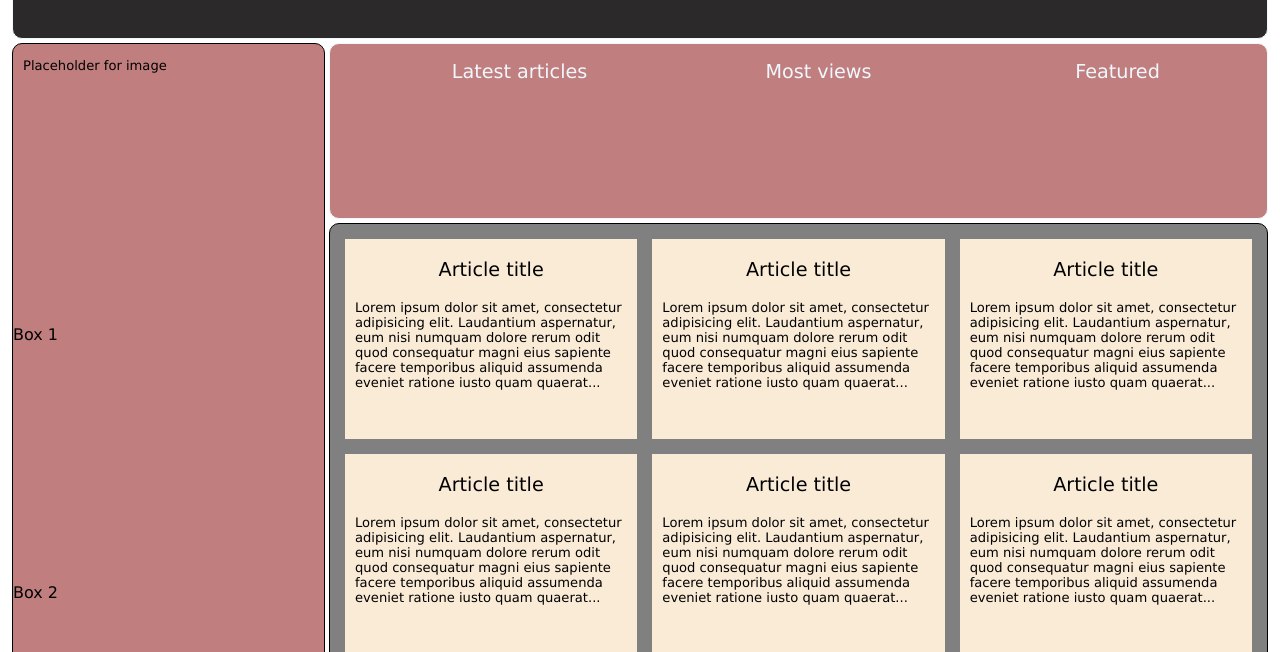
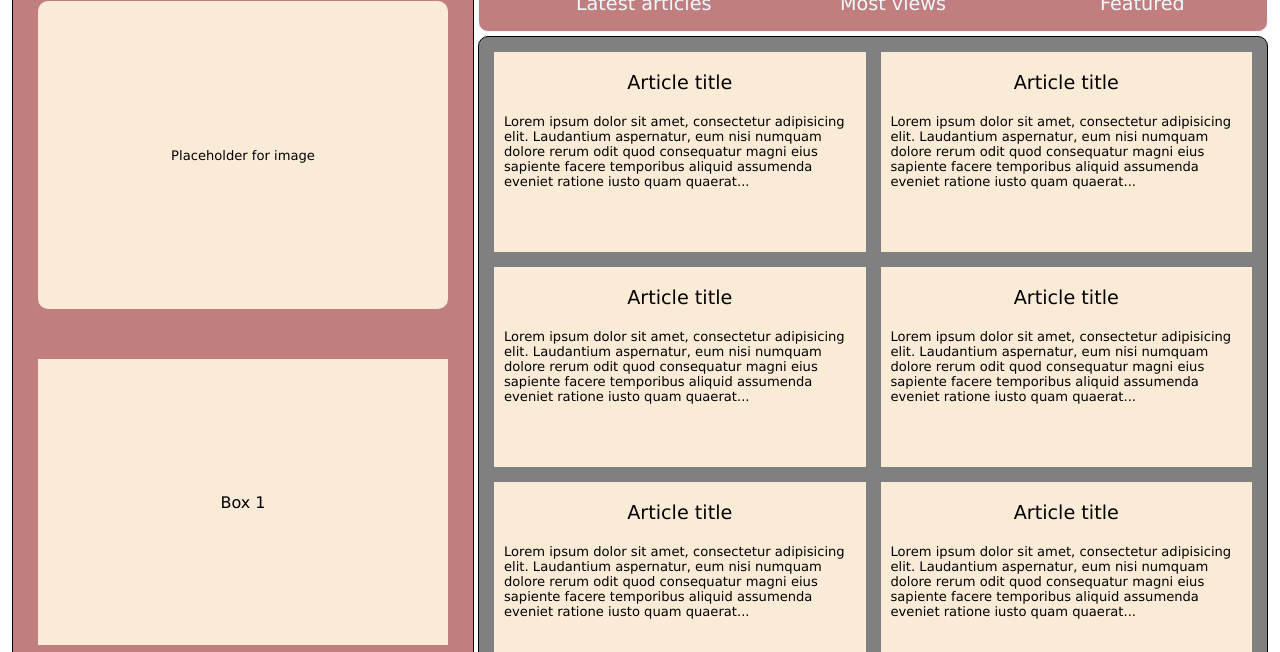
Before and after one commit to rsmostlyharmless/grid-exercise3, a plain HTML site: page index.html in a window 1280 px wide. Shown: the part 148-800 px from the top of the page. Drawn offline with Linux system fonts and the light colour scheme.

Commit message:
added year to footer + finished sidebar layout

```diff
--- a/index.html
+++ b/index.html
@@ -93,7 +93,7 @@
         </div>
 
         <div class="area" id="footer">
-            <p>Copyright &copy; Octo-Life</p>
+            <p>Copyright &copy; Octo-Life 2022</p>
         </div>
 
     </div>
--- a/style.css
+++ b/style.css
@@ -7,6 +7,7 @@
         "sidebar nav"
         "sidebar article"
         "footer footer";
+        height: 100vh;
     padding: 4px;
     resize: both;
     overflow: auto;
@@ -47,7 +48,24 @@
 
 #sidebar {
     background-color: rgba(130, 0, 0, 0.507);
+    gap: 50px;
     grid-area: sidebar;
+    justify-content: center;
+    padding: 25px;
+}
+
+.photo, .side-content {
+    background-color: antiquewhite;
+    display: grid;
+    justify-content: center;
+    align-items: center;
+    max-height: 250px;
+    padding: 40px 80px 40px 80px;
+    width: 250px;
+}
+
+.photo {
+    border-radius: 10px;
 }
 
 #nav {
@@ -59,10 +77,6 @@
 #nav > ul {
     grid-template-columns: repeat(3, 1fr);
     text-align: center;
-}
-
-li {
-    font-size: 1.2rem;
 }
 
 #article {
@@ -77,7 +91,7 @@ li {
 .card {
     background-color: antiquewhite;
     height: 200px;
-    width: width;
+    width: auto;
 }
 
 .title {
@@ -105,3 +119,7 @@ p {
 ul {
     list-style: none;
 }
+
+li {
+    font-size: 1.2rem;
+}
```
